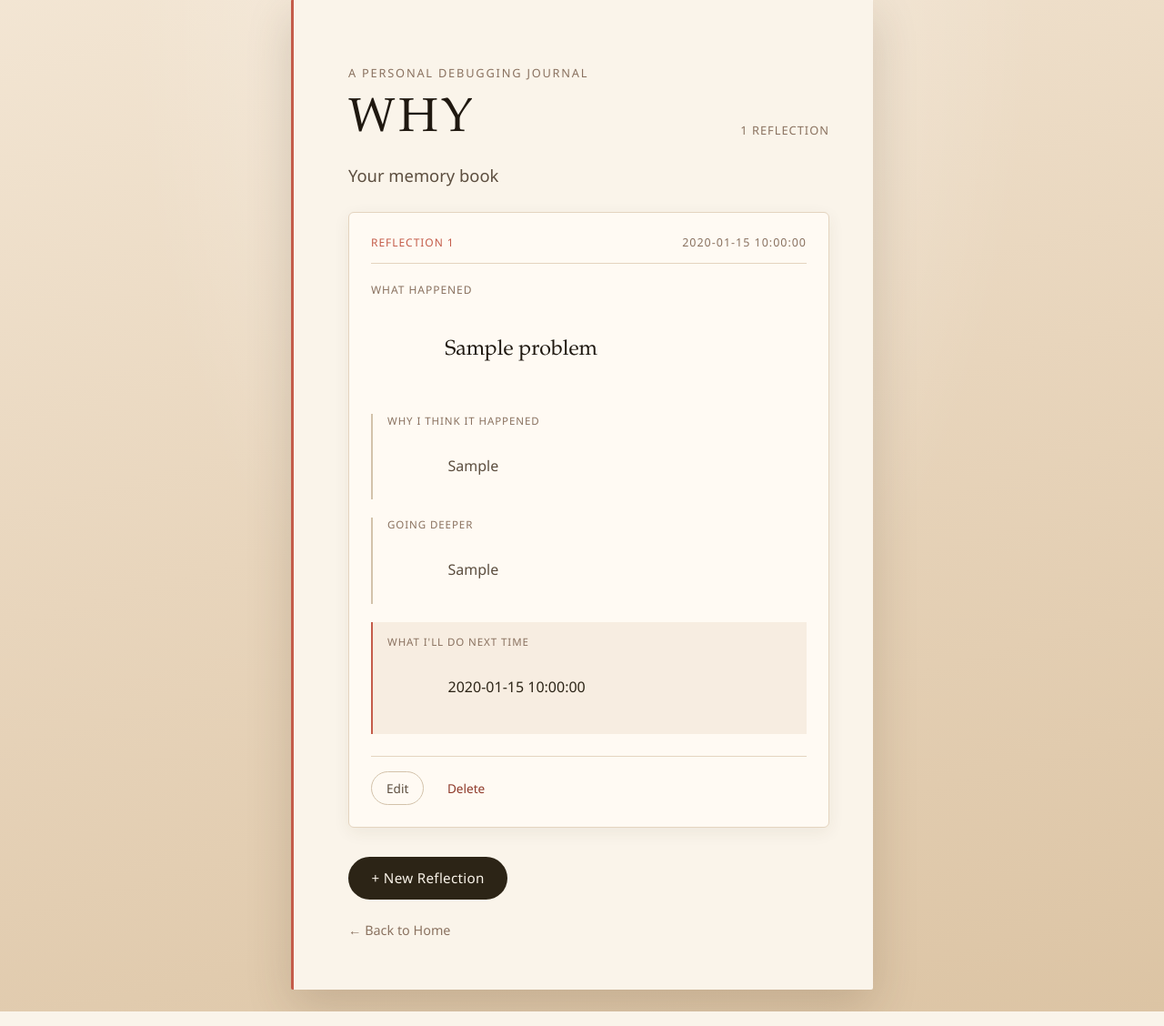
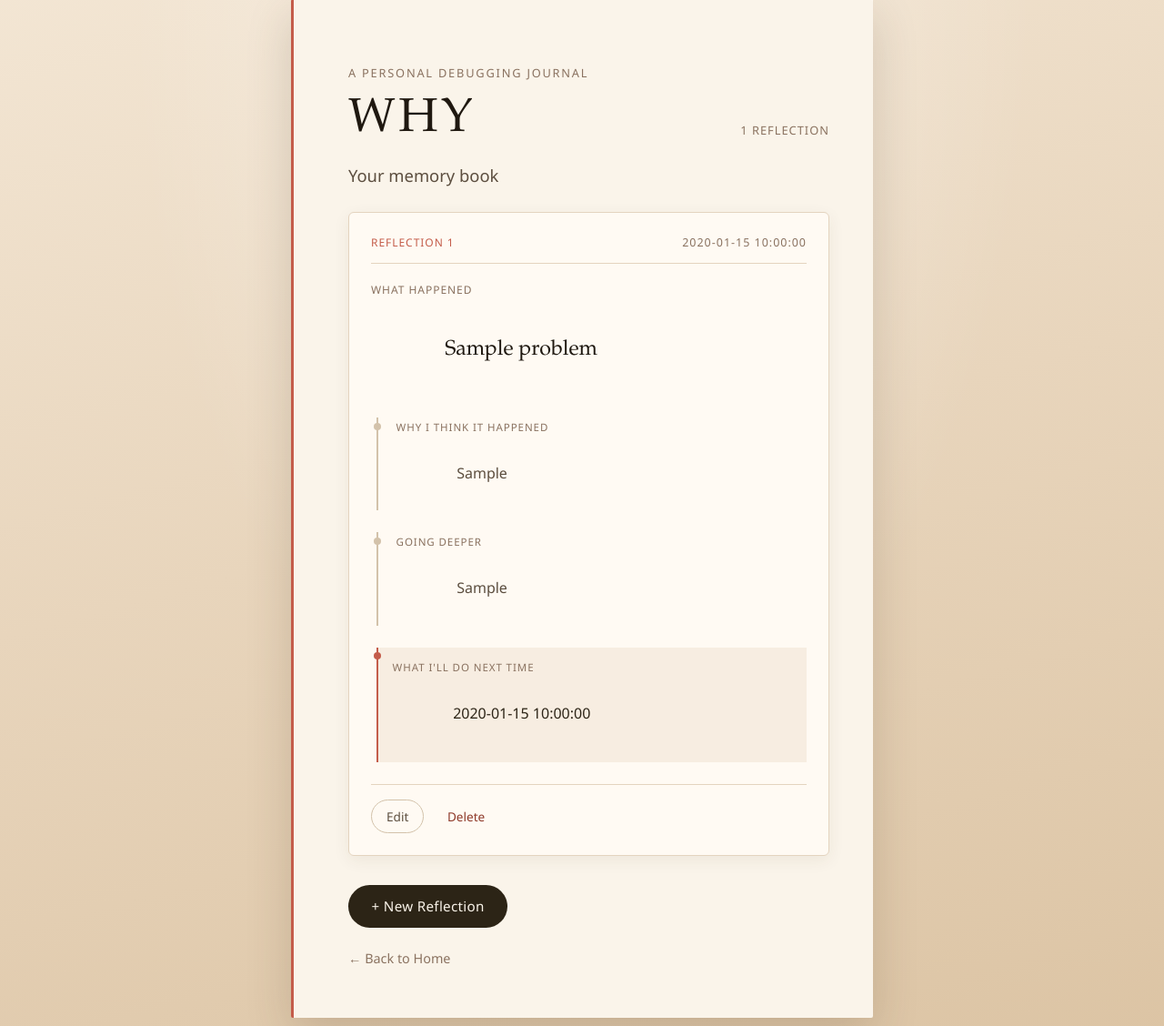
Before and after one commit to AgrajKc/capstone-project1, a Flask app: template templates/entries.html in a window 1280 px wide. Shown: the part 25-1153 px from the top of the page at 91% size. Run offline with Flask 3, Linux system fonts and the light colour scheme; the template is opened without the code that fills it: most values are stand-ins (such as "Sample title", 1, 10 or a date in 2020).

Commit message:
Add visual reasoning flow to Memory Book

```diff
--- a/static/css/style.css
+++ b/static/css/style.css
@@ -388,7 +388,7 @@ body:has(.page-entries) {
 }
 
 
-/* Main reflection text */
+/* Main reflection */
 
 .entry-title {
   margin-top: 0.35rem;
@@ -401,17 +401,30 @@ body:has(.page-entries) {
 }
 
 
-/* Reflection answers */
+/* Reflection reasoning flow */
 
 .memory-answer {
-  margin-top: 1.25rem;
-  padding-left: 1rem;
+  position: relative;
+  margin-top: 1.5rem;
+  margin-left: 0.35rem;
+  padding: 0.15rem 0 0.15rem 1.25rem;
   border-left: 2px solid #d3c2aa;
+}
+
+.memory-answer::before {
+  content: "";
+  position: absolute;
+  left: -5px;
+  top: 0.35rem;
+  width: 8px;
+  height: 8px;
+  border-radius: 50%;
+  background: #d3c2aa;
 }
 
 .memory-answer span {
   display: block;
-  margin-bottom: 0.3rem;
+  margin-bottom: 0.35rem;
   font-size: 0.72rem;
   letter-spacing: 0.08em;
   text-transform: uppercase;
@@ -419,7 +432,7 @@ body:has(.page-entries) {
 }
 
 .memory-answer p {
-  line-height: 1.55;
+  line-height: 1.6;
   color: #5c4e3f;
   white-space: pre-wrap;
 }
@@ -428,6 +441,10 @@ body:has(.page-entries) {
   padding: 0.9rem 1rem;
   border-left: 2px solid #c45c4a;
   background: #f7ede1;
+}
+
+.memory-next::before {
+  background: #c45c4a;
 }
 
 .memory-next p {
```
